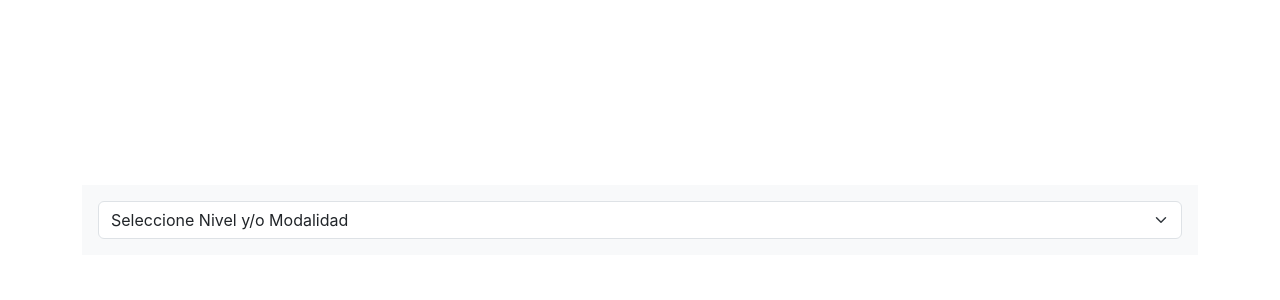
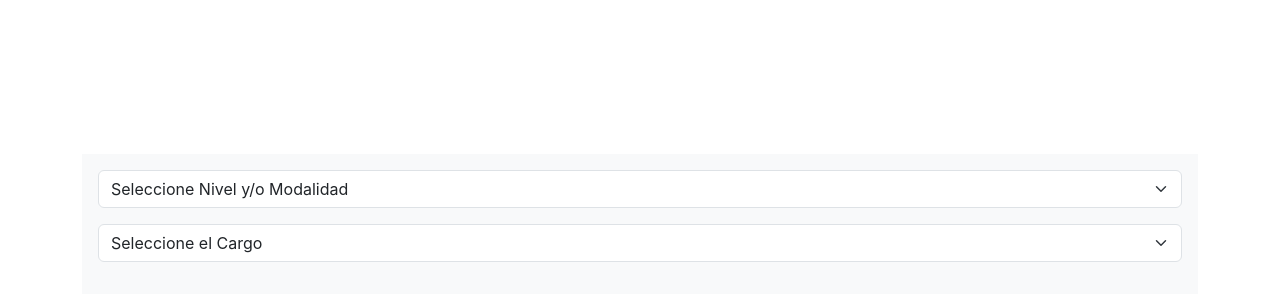
Before and after one commit to burgosha/teacher-salary-calculator-app, a React (Create React App) app: page / in a window 1280 px wide. Shown: the part 176-476 px from the top of the page. Built offline with nearby package versions, Linux system fonts and the light colour scheme.

Commit message:
Update App.js

```diff
--- a/src/App.js
+++ b/src/App.js
@@ -4,8 +4,8 @@ function App() {
   return (
     <div className="App">
       <div className="container d-flex justify-content-center align-items-center">
-        <div className="container-sm p-3 mb-2 bg-light">
-          <select className="form-select" aria-label="Default select example">
+        <div className="container-sm p-3 bg-light">
+          <select className="nivel form-select mb-3" aria-label="Default select example">
             <option selected>Seleccione Nivel y/o Modalidad</option>
             <option value="1">Incial</option>
             <option value="2">Primaria</option>
@@ -15,6 +15,34 @@ function App() {
             <option value="6">Superior</option>
             <option value="7">Psicología</option>
           </select>
+          <select className="cargo form-select mb-3" aria-label="Default select example">
+            <option selected>Seleccione el Cargo</option>
+            <option value="1">Inicial - Asesor Docente</option>
+            <option value="2">Inicial - Bibliotecario</option>
+            <option value="3">Inicial - Cargo Educación Física y Artística</option>
+            <option value="4">Inicial - D1-Director de 1ra categoría - 20 Secciones 4hs</option>
+            <option value="5">Inicial - D2-Director de 2da categoría - 4hs</option>
+            <option value="6">Inicial - D3-Director de 3ra categoría - 4hs</option>
+            <option value="7">Inicial - Director de Repartición Docente (DR)</option>
+            <option value="8">Inicial - Inspector</option>
+            <option value="9">Inicial - Inspector Jefe (IZ-ID-I1)</option>
+            <option value="10">Inicial - K5</option>
+            <option value="11">Inicial - Maestro de Grado Transferido</option>
+            <option value="12">Inicial - Maestro de Sala (MI-JM)</option>
+            <option value="13">Inicial - Preceptor</option>
+            <option value="14">Inicial - Representante Docente En El Tribunal</option>
+            <option value="15">Inicial - Secretario</option>
+            <option value="16">Inicial - Secretario de Inspección de 1ra (S1)</option>
+            <option value="17">Inicial - Secretario de Inspección de 2da (S2)</option>
+            <option value="18">Inicial - Secretario de Inspección de 3ra (S3)</option>
+            <option value="19">Inicial - Secretario de Jefatura (SJ)</option>
+            <option value="20">Inicial - Subdirector de Rep. Docente (SD-IR)</option>
+            <option value="21">Inicial - V1-Vicedirector de 1ra categoría - 20 Secciones 4hs</option>
+            <option value="22">Inicial - V2-Vicedirector de 2da categoría - 4hs</option>
+            <option value="23">Inicial - X2 o Z3</option>
+            <option value="24">Inicial - Profesor Ed. Física (Hs Cátedra)</option>
+          </select>
+
         </div>
       </div>
     </div>
```
